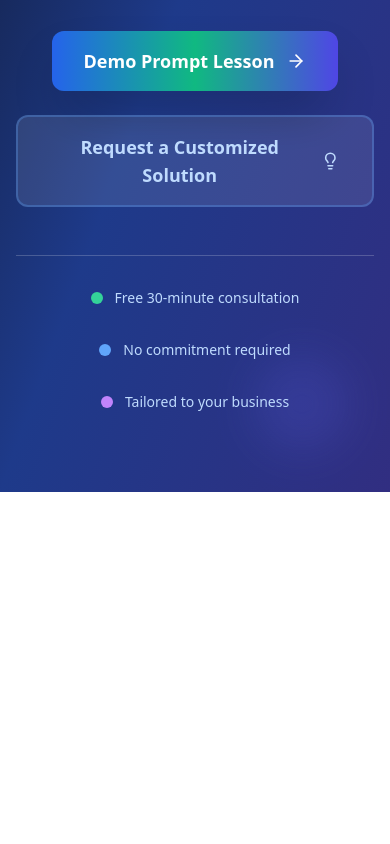
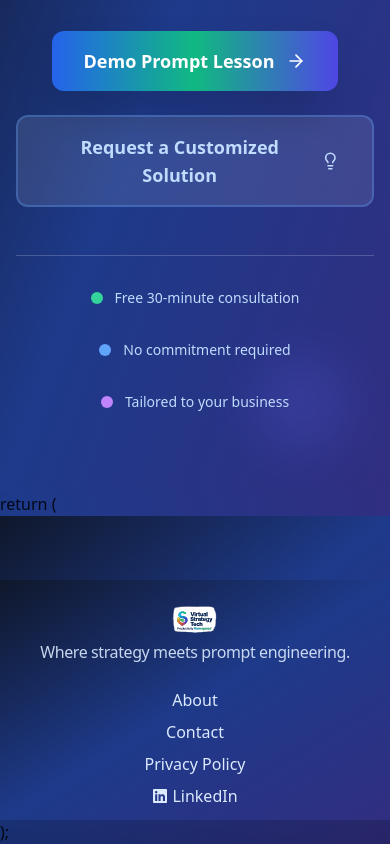
Before and after one commit to virtualstrategytech/website, a React (Vite) app: page / in a window 390 px wide. Shown: the part 8366-9210 px from the top of the page. Before the commit the page ends 8858 px from the top, so only its background shows below. Built offline with nearby package versions, Linux system fonts and the light colour scheme.

Commit message:
Footer formatting

```diff
--- a/package.json
+++ b/package.json
@@ -26,6 +26,7 @@
     "react": "^18.3.1",
     "react-dom": "^18.3.1",
     "react-feather": "^2.0.10",
+    "react-icons": "^5.5.0",
     "simplex-noise": "^4.0.3",
     "tailwind-merge": "^3.3.1",
     "tailwindcss-animate": "^1.0.7"
--- a/src/App.tsx
+++ b/src/App.tsx
@@ -26,6 +26,8 @@ import { CaseStudy2Page } from "./pages/CaseStudy2Page";
 import { CaseStudy3Page } from "./pages/CaseStudy3Page";
 import { ResearchPageStudy1 } from "./pages/ResearchPageStudy1";
 import { UseCasesPage } from "./pages/UseCasesPage";
+import SiteFooter from "./components/SiteFooter";
+
 
 function App() {
   const [isModalOpen, setIsModalOpen] = useState(false);
@@ -51,6 +53,7 @@ function App() {
     // Configure your integrations here
     // hubspot: { apiKey: 'your-key', portalId: 'your-portal' },
     // calcom: { apiKey: 'your-key', userId: 'your-user-id' }
+
   });
 
   const handleCTAClick = (source: string) => {
@@ -948,6 +951,19 @@ function App() {
         isOpen={isModalOpen}
         onClose={() => setIsModalOpen(false)}
       />
+return (
+  <div className="bg-gradient-to-br from-slate-900 via-blue-900 to-indigo-900 relative overflow-hidden scroll-smooth">
+    {/* ...all your main page content... */}
+    <SiteFooter />
+  </div>
+);
+
+
+
+
+
+
+
     </div>
   );
 }
--- /dev/null
+++ b/src/components/BrandBlock.tsx
@@ -0,0 +1,25 @@
+import React from "react";
+
+export default function BrandBlock() {
+  return (
+    <a
+      href="/"
+      className="inline-flex items-center gap-3 no-underline"
+      aria-label="Virtual Strategy Tech — Productivity Reimagined"
+    >
+      <img
+        src="/Logo/mark.svg"
+        alt="Virtual Strategy Tech logo"
+        className="h-8 w-8"
+        loading="eager"
+        decoding="async"
+      />
+      <div className="flex flex-col leading-tight">
+        <span className="text-white font-semibold text-base">
+          Virtual Strategy Tech
+        </span>
+        <span className="text-slate-400 text-xs">Productivity Reimagined.</span>
+      </div>
+    </a>
+  );
+}
--- /dev/null
+++ b/src/components/SiteFooter.tsx
@@ -0,0 +1,52 @@
+import React from "react";
+import { FaLinkedin } from "react-icons/fa";
+
+const SiteFooter: React.FC = () => (
+  <footer className="bg-gradient-to-br from-slate-900 via-blue-900 to-indigo-900 text-blue-100 pt-6 pb-3 px-4 mt-16">
+    <div className="max-w-7xl mx-auto min-h-[80px] flex flex-col md:flex-row md:justify-between items-center gap-4">
+      {/* Logo and tagline */}
+      <div className="flex flex-col items-center md:items-start mb-2 md:mb-0">
+        <img
+          src="/Logo/VirtualStrategyTechLogoSVG.svg"
+          alt="Virtual Strategy Tech"
+          className="h-8 w-auto mb-1"
+        />
+        <span className="block tracking-tight opacity-90 text-blue-100">
+          Where strategy meets prompt engineering.
+        </span>
+      </div>
+      {/* Links */}
+      <nav className="flex flex-col md:flex-row items-center gap-2 md:gap-6">
+        <a
+          href="/about"
+          className="hover:underline hover:text-emerald-300 transition-colors"
+        >
+          About
+        </a>
+        <a
+          href="/contact"
+          className="hover:underline hover:text-emerald-300 transition-colors"
+        >
+          Contact
+        </a>
+        <a
+          href="/privacy-policy"
+          className="hover:underline hover:text-emerald-300 transition-colors"
+        >
+          Privacy Policy
+        </a>
+        <a
+          href="https://www.linkedin.com/company/virtual-strategy-tech"
+          target="_blank"
+          rel="noopener noreferrer"
+          className="flex items-center gap-1 hover:text-emerald-300 transition-colors"
+        >
+          <FaLinkedin className="w-4 h-4" />
+          LinkedIn
+        </a>
+      </nav>
+    </div>
+  </footer>
+);
+
+export default SiteFooter;
--- a/src/components/SiteHeader.tsx
+++ b/src/components/SiteHeader.tsx
@@ -1,9 +1,17 @@
+import BrandBlock from "@/components/BrandBlock";
 import React from "react";
 
 type Props = {
   onDemoClick?: () => void;
   onNavigate?: (v: "home" | "solutions" | "products") => void;
 };
+
+<header className="...">
+  <div className="mx-auto max-w-6xl px-4 py-3 flex items-center justify-between">
+    <BrandBlock />
+    {/* nav, etc. */}
+  </div>
+</header>;
 
 export default function SiteHeader({ onDemoClick, onNavigate }: Props) {
   return (
```
Also changed, not shown: 1 other file (tests, documents, lock files or other folders).
